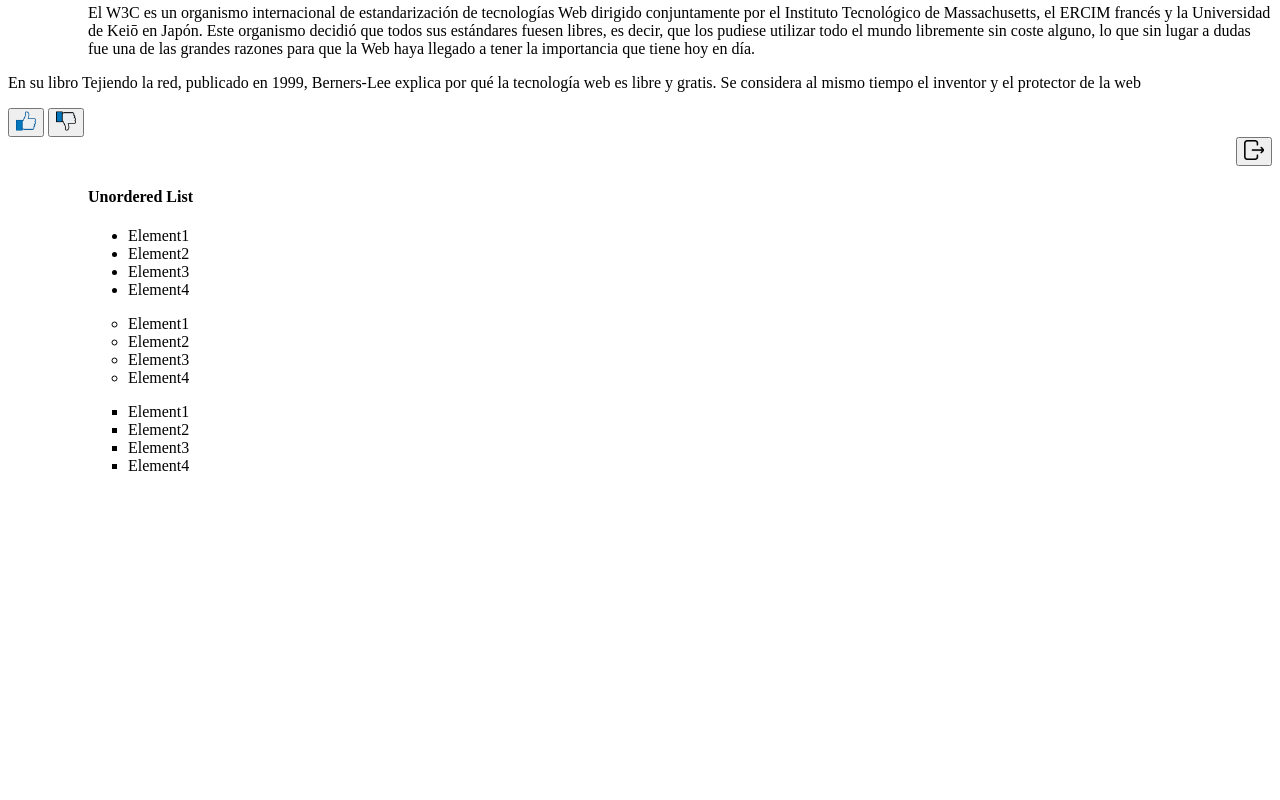
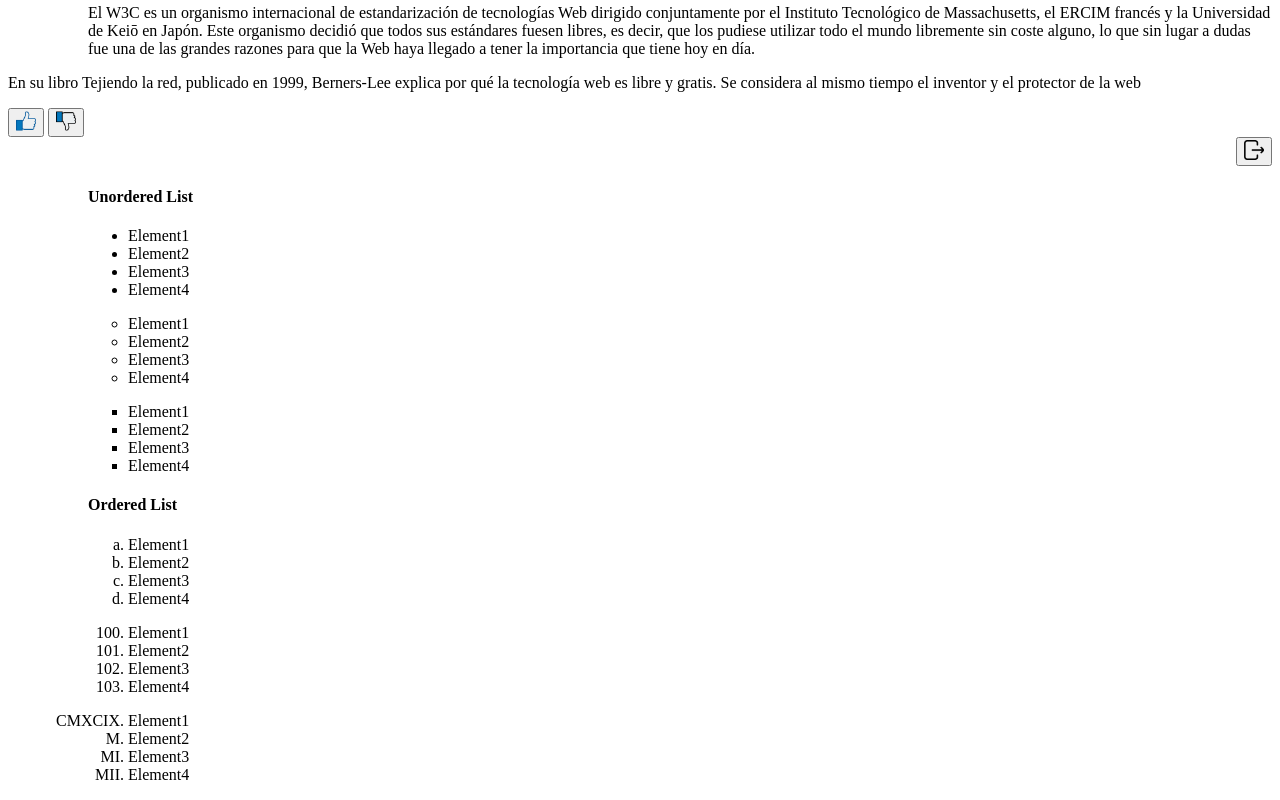
Before and after one commit to NepyAnna/baby_step_html5, a plain HTML site: page index.html in a window 1280 px wide. Shown: the part 541-1341 px from the top of the page. Before the commit the page ends 1032 px from the top, so only its background shows below. Drawn offline with Linux system fonts and the light colour scheme.

Commit message:
added ordered and unordered lists

```diff
--- a/index.html
+++ b/index.html
@@ -77,7 +77,7 @@
                 <img src="/images/exit.png" alt="exit" width="20" height="20">
             </button>
         </div>
-
+        <div>
             <div class="unordered-list">
                 <h4>Unordered List</h4>
                 <ul>
@@ -100,8 +100,28 @@
                     <li>Element4</li>
                 </ul>
             </div>
+            <div class="ordered-list">
+                <h4>Ordered List</h4>
+                <ol type="a", >
+                    <li>Element1</li>
+                    <li>Element2</li>
+                    <li>Element3</li>
+                    <li>Element4</li>
 
-
+                </ol>
+                <ol reversed, start="100">
+                    <li>Element1</li>
+                    <li>Element2</li>
+                    <li>Element3</li>
+                    <li>Element4</li>
+                </ol>
+                <ol type="I", start="999">
+                    <li>Element1</li>
+                    <li>Element2</li>
+                    <li>Element3</li>
+                    <li>Element4</li>
+                </ol>
+            </div>
         </div>
     </main>
 
--- a/styles/style.css
+++ b/styles/style.css
@@ -2,6 +2,10 @@
     margin-left: 80px;
 }
 .unordered-list{
+    margin-left: 80px;
+}
+
+.ordered-list{
     margin-left: 80px;
 }
 .exit{
```
Also changed, not shown: 1 other file. Lines whose indentation alone changed are shown as unchanged.
